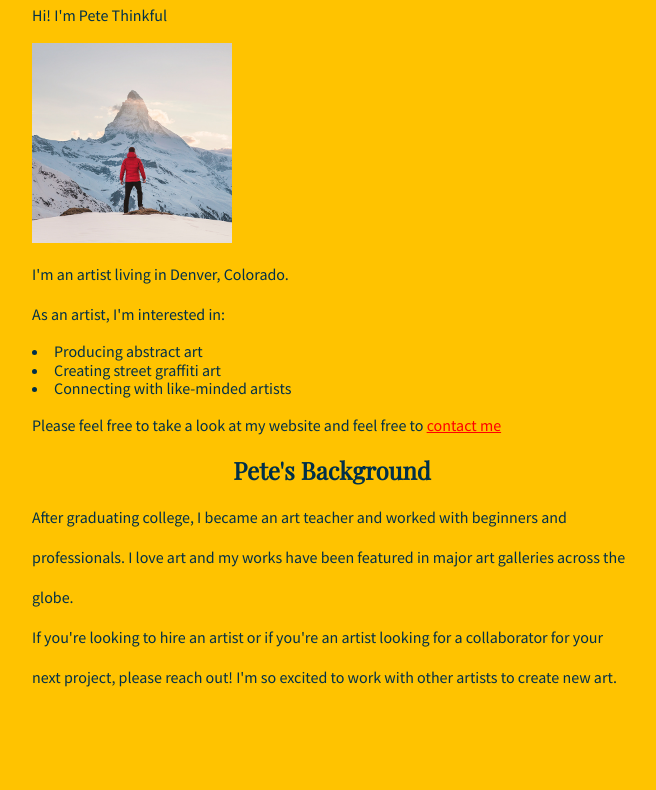
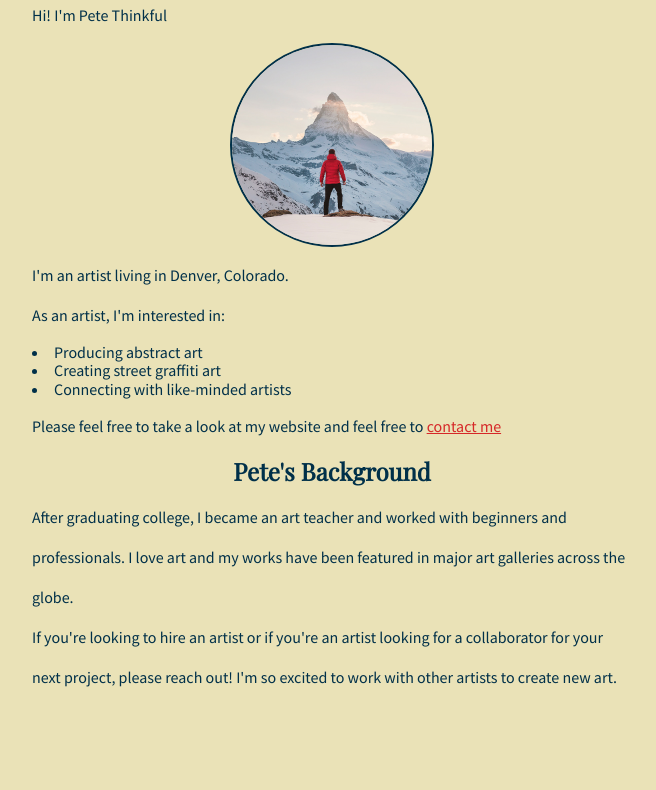
Before and after one commit to ssw2017/portfolio_project, a plain HTML site: page index.html in a window 1280 px wide. Shown: the part 215-1005 px from the top of the page, without its empty margins (308-964 px from the left). Drawn offline with nearby package versions, Linux system fonts and the light colour scheme.

Commit message:
centered image and added contact
centered image and added contact

```diff
--- a/index.html
+++ b/index.html
@@ -30,9 +30,9 @@
       <!-- TODO: Add About section here -->
       <h1>About</h1>
       <p> Hi! I'm Pete Thinkful</p>
-
+      <div>
       <img class="image-circle" src="images/pete-thinkful.png" alt="Pete Thinkful">
-
+      </div>
 
       <p> I'm an artist living in Denver, Colorado.</p>
       <p>As an artist, I'm interested in:</p>
@@ -93,6 +93,7 @@
 
       <!-- TODO: Add Contact section here -->
       <section><Contact</section>
+      <h2>Contact</h2>
       <p>I'd love to hear from you! Please feel free to contact or follow me:</p>
       <ol>
         <li><a href="https://www.linkedin.com/">LinkedIn</a></li>
--- a/style.css
+++ b/style.css
@@ -10,7 +10,7 @@ body {
   color: #003049;
   font-family: "Source Sans Pro", Tahoma, Geneva, Verdana, sans-serif;
   padding: 40px;
-  background-color: #FFC300;
+  background-color: #eae2b7;
 
 }
 
@@ -36,9 +36,12 @@ p {
 }
 
 a {
-  color: red;
+  color: #d62828;
 }
 
+ a:hover {
+   color: #f77f00;
+ }
 
 
 /* The div container constrains the content width within the main container to 600px */
@@ -60,4 +63,8 @@ hr {
 /* Add your solution below */
 
 .image-circle {
+  border-radius: 50%;
+  border: 2px solid #003049;
+  display: block;
+  margin: 0 auto; /
 }
```
